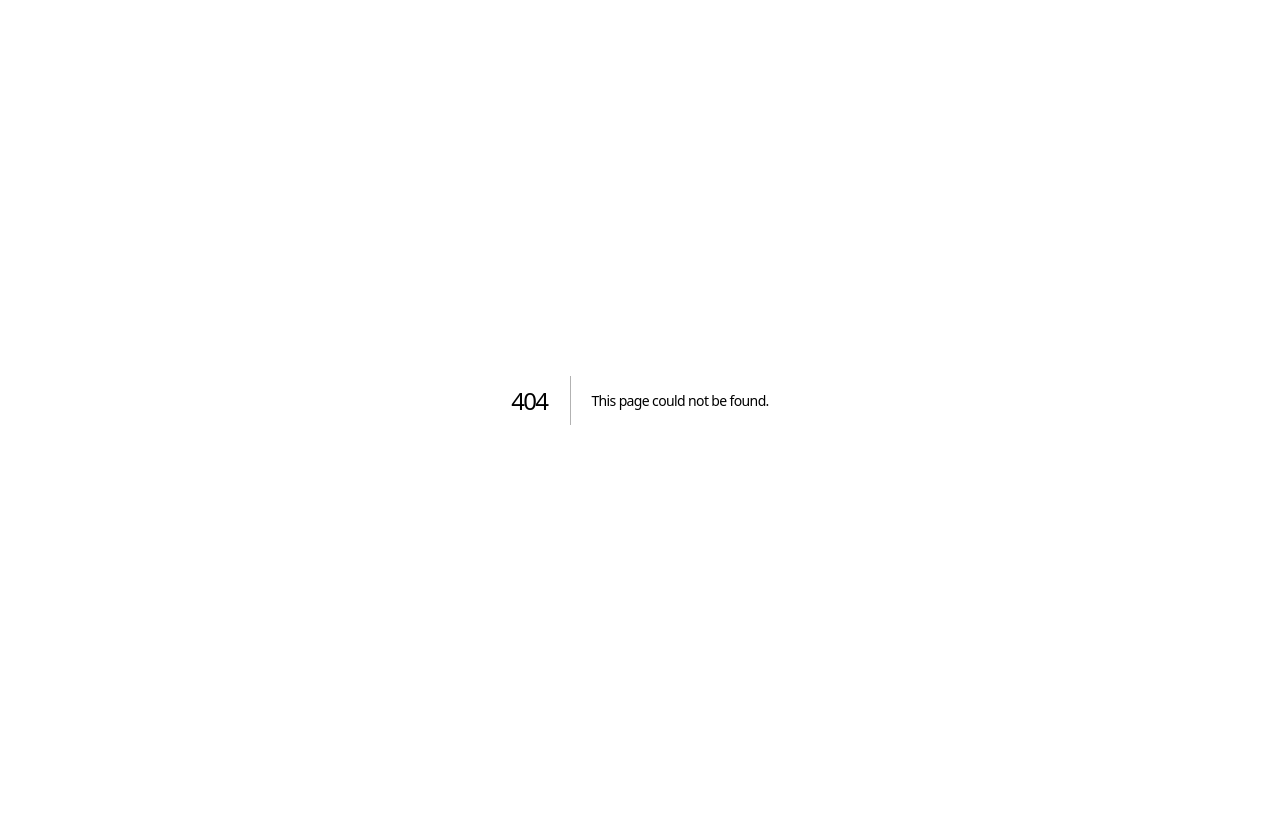
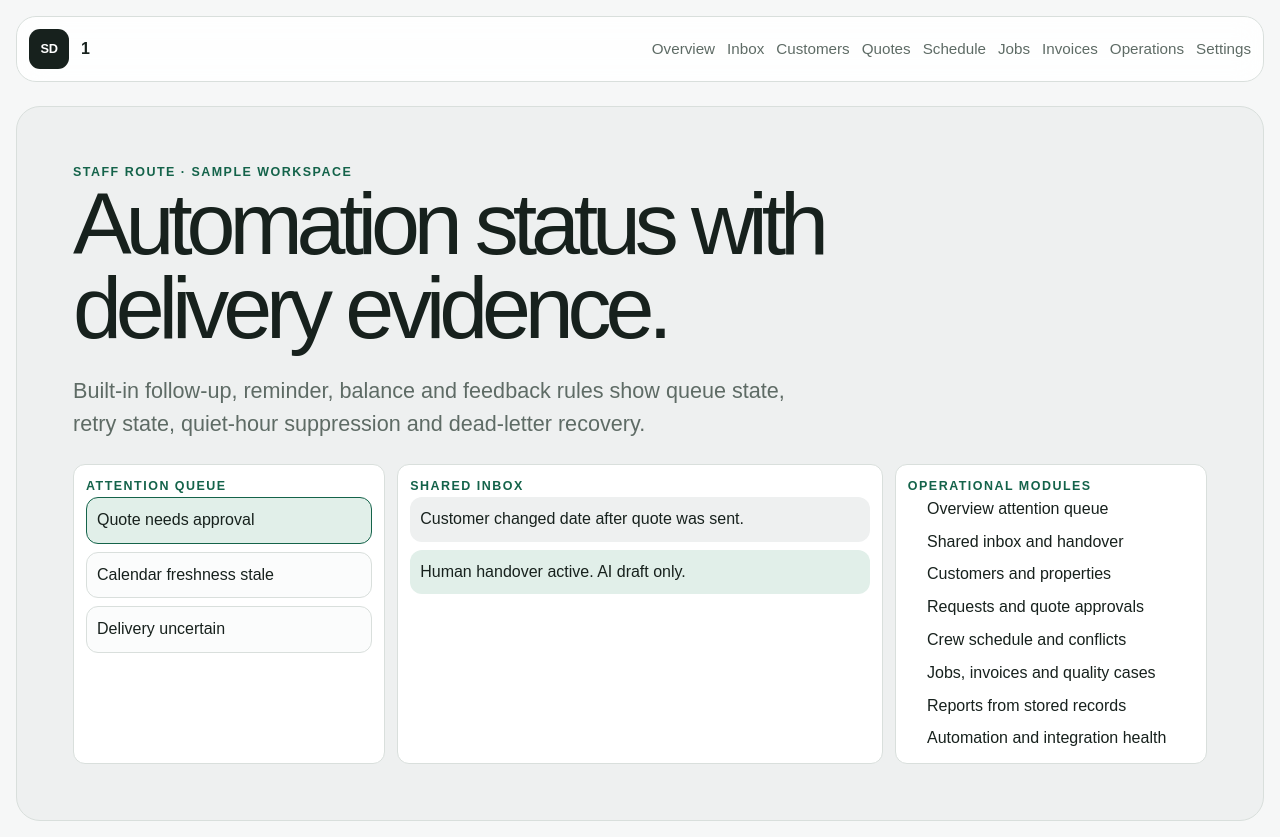
Before and after one commit to SaamVR/ServiceDesk, a Next.js app: page /app/1/automations in a window 1280 px wide. Before the commit this address had no page. Before the commit the page ends 800 px from the top, so only its background shows below. Built offline with nearby package versions, Linux system fonts and the light colour scheme.

Commit message:
feat: add staff automations route

```diff
--- /dev/null
+++ b/src/app/app/[workspace]/automations/page.tsx
@@ -0,0 +1,14 @@
+import { OperationalRoute } from "@/features/operations/OperationalRoute";
+
+export default async function StaffAutomationsPage({ params }: { params: Promise<{ workspace: string }> }) {
+  const { workspace } = await params;
+
+  return (
+    <OperationalRoute
+      surface="staff"
+      workspaceLabel={workspace}
+      title="Automation status with delivery evidence."
+      description="Built-in follow-up, reminder, balance and feedback rules show queue state, retry state, quiet-hour suppression and dead-letter recovery."
+    />
+  );
+}
```
